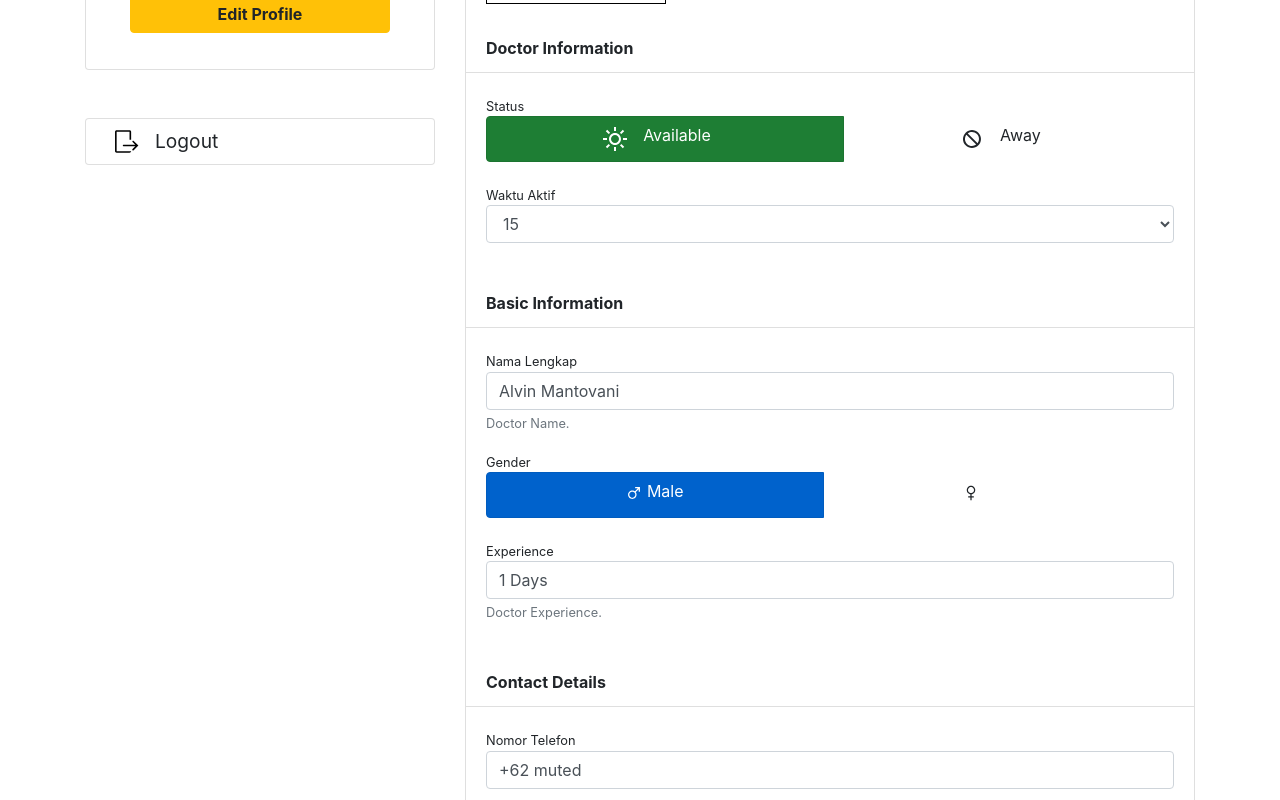
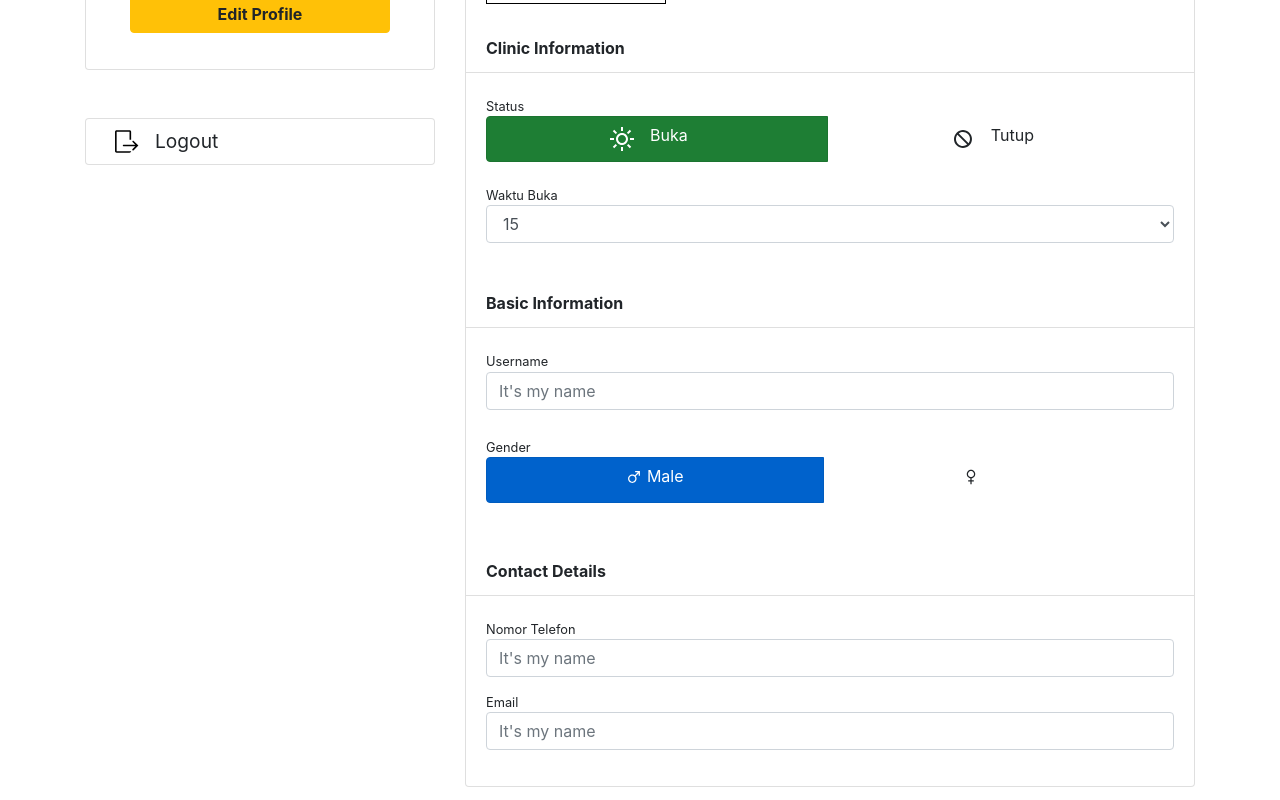
Before and after one commit to Alfionitass/Vet, a React (Create React App) app: page /page1 in a window 1280 px wide. Shown: the part 380-1180 px from the top of the page. Built offline with nearby package versions, Linux system fonts and the light colour scheme.

Commit message:
try reusable component

```diff
--- a/src/components/doctor/profile.jsx
+++ b/src/components/doctor/profile.jsx
@@ -1,21 +1,14 @@
 import React, { useState, useEffect } from "react";
-import { GiFemale, GiMale } from "react-icons/gi";
-import { CgUnavailable, CgSun } from "react-icons/cg"
-import { HiPlus } from "react-icons/hi"
 
 import {
   Container,
   Row,
-  Col,
-  Card,
-  Button,
-  Form,
-  ButtonGroup,
-  ToggleButton,
+  Col
 } from "react-bootstrap";
 
 import UserProfile from '../reusable/profile'
 import doctorImg from "../../assets/img/doctorProfile.png";
+import ProfileForm from '../reusable/profileForm'
 // import "./doctor.css";
 // import "../../assets/sass/doctor.scss";
 import Swal from "sweetalert2";
@@ -44,159 +37,9 @@ export default function Profile() {
           <UserProfile src={doctorImg} mode="doctor" value={5}/>
         </Col>
         <Col lg={8} className="my-5 text-left">
-          <Card>
-            <Form>
-              <Card.Header
-                style={{ backgroundColor: "unset" }}
-                className="font-weight-bold"
-              >
-                Upload Photo
-              </Card.Header>
-              <Card.Body>
-                <div className="profile--upload p-3 d-flex justify-content-center align-items-center flex-column" style={{width:"180px",height:"180px",border:"1px solid black"}}>
-                  <HiPlus size={40} className="font-weight-bold"/>
-                  <p className="justify-self-end">Upload Image</p>
-                </div>
-
-              </Card.Body>
-
-              <Card.Header
-                style={{ backgroundColor: "unset" }}
-                className="font-weight-bold"
-              >
-                Doctor Information
-              </Card.Header>
-              <Card.Body>
-                <Form.Group className="mb-4" id="status">
-                  <Form.Text>Status</Form.Text>
-                  <ButtonGroup toggle name="radiogroup">
-                    <ToggleButton
-                      className="d-flex justify-content-center align-items-center"
-                      key={1}
-                      type="radio"
-                      variant={status === "1" ? "success" : ""}
-                      name="status"
-                      value="1"
-                      checked={status === "1"}
-                      onChange={(e) => setStatus(e.currentTarget.value)}
-                    >
-                      <CgSun size={"24px"}/><label className="mx-3">Available</label>
-                    </ToggleButton>
-                    <ToggleButton
-                      className="d-flex justify-content-center align-items-center"
-                      key={2}
-                      type="radio"
-                      variant={status === "0" ? "danger" : ""}
-                      name="status"
-                      value="0"
-                      checked={status === "0"}
-                      onChange={(e) => setStatus(e.currentTarget.value)}
-                    >
-                      <CgUnavailable size={"24px"}/><label className="mx-3">Away</label>
-                    </ToggleButton>
-                  </ButtonGroup>
-                </Form.Group>
-                <Form.Group controlId="exampleForm.ControlSelect1">
-                  <Form.Text>Waktu Aktif</Form.Text>
-                  <Form.Control as="select">
-                    <option>15</option>
-                    <option>16</option>
-                    <option>17</option>
-                    <option>18</option>
-                    <option>19</option>
-                  </Form.Control>
-                </Form.Group>
-              </Card.Body>
-
-              <Card.Header
-                style={{ backgroundColor: "unset" }}
-                className="font-weight-bold"
-              >
-                Basic Information
-              </Card.Header>
-              <Card.Body>
-                <Form.Group controlId="formBasicEmail">
-                  <Form.Text>Nama Lengkap</Form.Text>
-                  <Form.Control
-                    type="text"
-                    placeholder="It's my name"
-                    value="Alvin Mantovani"
-                  />
-                  <Form.Text className="text-muted">Doctor Name.</Form.Text>
-                </Form.Group>
-                <Form.Group className="mb-4" id="gender">
-                  <Form.Text>Gender</Form.Text>
-                  <ButtonGroup toggle name="radiogroup">
-                    <ToggleButton
-                      key={1}
-                      type="radio"
-                      variant={gender === "1" ? "primary" : ""}
-                      name="gender"
-                      value="1"
-                      checked={gender === "1"}
-                      onChange={(e) => setGender(e.currentTarget.value)}
-                    >
-                      <GiMale/> <label className={gender === "0" ? "text-white" : ""}>Male</label>
-                    </ToggleButton>
-                    <ToggleButton
-                      key={2}
-                      type="radio"
-                      variant={gender === "0" ? "pink" : ""}
-                      name="gender"
-                      value="0"
-                      checked={gender === "0"}
-                      onChange={(e) => setGender(e.currentTarget.value)}
-                    >
-                      <GiFemale/><label className={gender === "1" ? "text-white" : ""}>Female</label>
-                    </ToggleButton>
-                  </ButtonGroup>
-                </Form.Group>
-                <Form.Group controlId="formBasicEmail">
-                  <Form.Text>Experience</Form.Text>
-                  <Form.Control
-                    type="text"
-                    placeholder="It's my name"
-                    value="1 Days"
-                  />
-                  <Form.Text className="text-muted">
-                    Doctor Experience.
-                  </Form.Text>
-                </Form.Group>
-              </Card.Body>
-
-              <Card.Header
-                style={{ backgroundColor: "unset" }}
-                className="font-weight-bold"
-              >
-                Contact Details
-              </Card.Header>
-              <Card.Body>
-                <Form.Group controlId="formBasicEmail">
-                  <Form.Text>Nomor Telefon</Form.Text>
-                  <Form.Control
-                    type="text"
-                    placeholder="It's my name"
-                    value="+62 muted"
-                  />
-                </Form.Group>
-
-                <Form.Group controlId="formBasicEmail">
-                  <Form.Text>Email</Form.Text>
-                  <Form.Control
-                    type="text"
-                    placeholder="It's my name"
-                    value="alvin.ictn@gmail.com"
-                  />
-                </Form.Group>
-              </Card.Body>
-            </Form>
-          </Card>
-          <Button
-            className="font-weight-bold px-5 float-right my-3 v-text-donker v-bg-mustard border-0"
-            onClick={handleClick}
-          >
-            Simpan
-          </Button>
+          <ProfileForm config={{
+            mode:"clinic"
+          }}/>
         </Col>
       </Row>
     </Container>
--- a/src/components/reusable/profileForm.jsx
+++ b/src/components/reusable/profileForm.jsx
@@ -39,7 +39,7 @@ export default function ProfileForm({ config: { mode } }) {
               </Form.Group>
             </div>
           </Card.Body>
-          {mode === "doctor" && (
+          {(mode === "doctor" || mode === "clinic") && (
             <>
               <Card.Header
                 style={{ backgroundColor: "unset" }}
```
